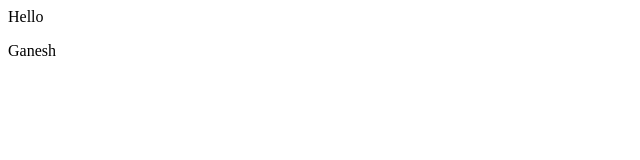
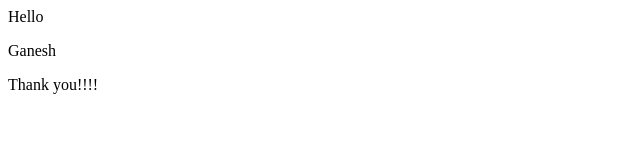
Before and after one commit to GaneshBojja143/Demo, a plain HTML site: page index.html in a window 1280 px wide. Shown: the whole page, without its empty margins (0-640 px from the left). Drawn offline with Linux system fonts and the light colour scheme.

Commit message:
updated main

```diff
--- a/index.html
+++ b/index.html
@@ -1,3 +1,5 @@
 <div>Hello</div>
 
 <p>Ganesh</p>
+
+<p>Thank you!!!!</p>
```
